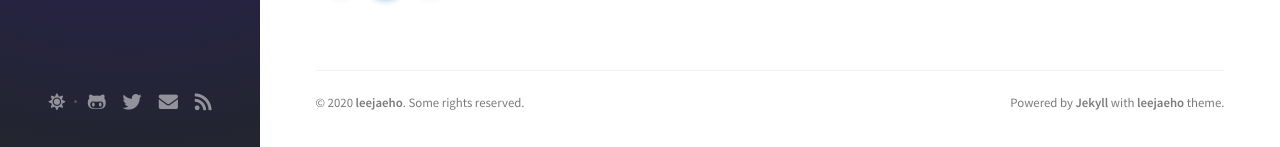
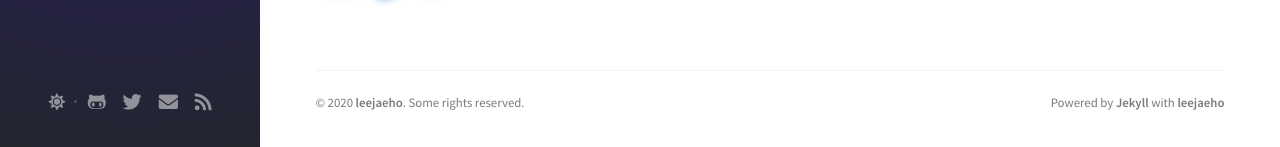
Before and after one commit to jaeho-lee104/old-jaeho-lee104-page, a Jekyll site: the page built from index.html, in a window 1280 px wide and 981 px high. Shown: the part 831-978 px from the top of the window. Built offline with Jekyll 4.4.1, drawn with Linux system fonts in a browser that asks for light colours; nearby versions of some CDN libraries; the list of posts is cut into pages by our own code; comment, search, counter and statistics services are not loaded.

Commit message:
Update footer.html

```diff
--- a/_includes/footer.html
+++ b/_includes/footer.html
@@ -24,8 +24,7 @@
         Powered by
         <a href="https://jekyllrb.com" target="_blank">Jekyll</a>
         with
-        <a href="https://github.com/jaeho-lee104/jaeho-lee104.github.io">leejaeho</a>
-        theme.
+        <a href="https://github.com/jaeho-lee104">leejaeho</a>
       </p>
     </div>
 
```
